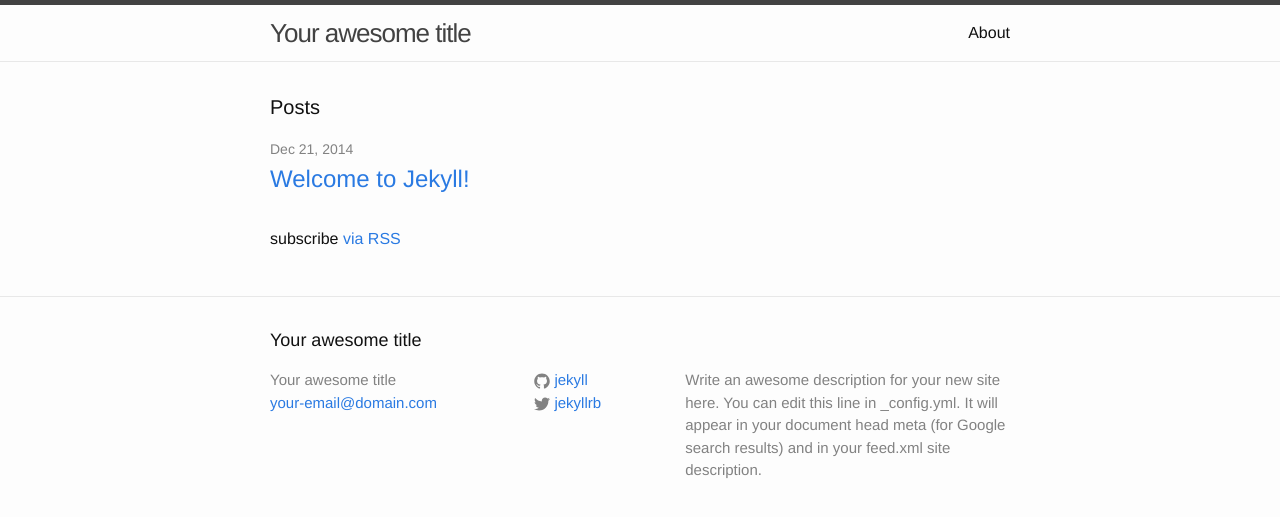
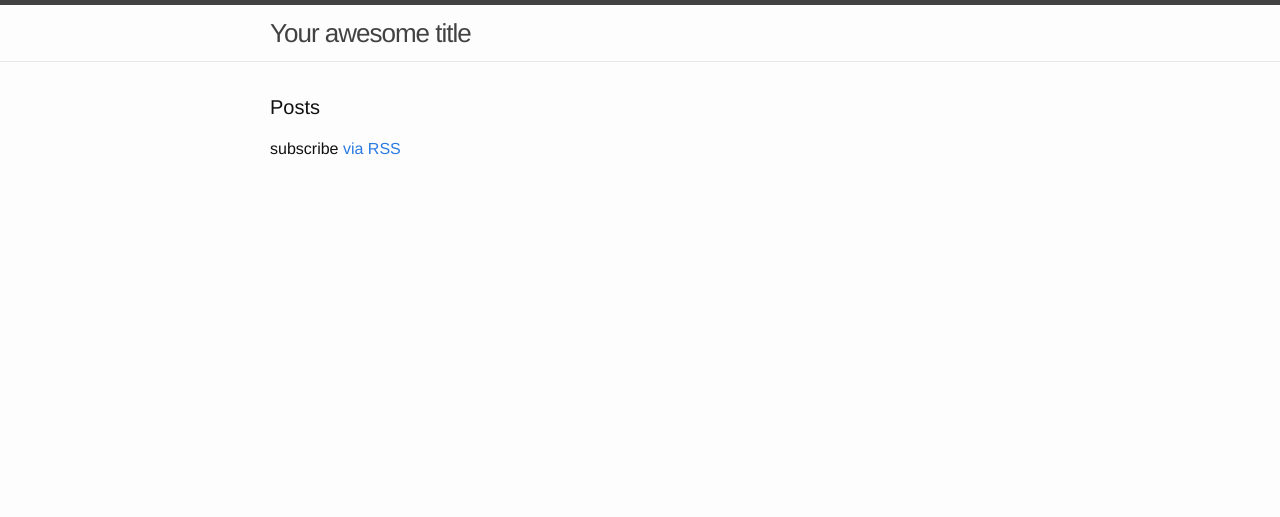
Before and after one commit to kwongius/hanzi, a Jekyll site: the page built from index.html, in a window 1280 px wide. Shown: the top 517 px of the page. Built offline with Jekyll 4.4.1, drawn with Linux system fonts in a browser that asks for light colours.

```diff
--- a/_includes/footer.html
+++ /dev/null
@@ -1,55 +0,0 @@
-<footer class="site-footer">
-
-  <div class="wrapper">
-
-    <h2 class="footer-heading">{{ site.title }}</h2>
-
-    <div class="footer-col-wrapper">
-      <div class="footer-col  footer-col-1">
-        <ul class="contact-list">
-          <li>{{ site.title }}</li>
-          <li><a href="mailto:{{ site.email }}">{{ site.email }}</a></li>
-        </ul>
-      </div>
-
-      <div class="footer-col  footer-col-2">
-        <ul class="social-media-list">
-          {% if site.github_username %}
-          <li>
-            <a href="https://github.com/{{ site.github_username }}">
-              <span class="icon  icon--github">
-                <svg viewBox="0 0 16 16">
-                  <path fill="#828282" d="M7.999,0.431c-4.285,0-7.76,3.474-7.76,7.761 c0,3.428,2.223,6.337,5.307,7.363c0.388,0.071,0.53-0.168,0.53-0.374c0-0.184-0.007-0.672-0.01-1.32 c-2.159,0.469-2.614-1.04-2.614-1.04c-0.353-0.896-0.862-1.135-0.862-1.135c-0.705-0.481,0.053-0.472,0.053-0.472 c0.779,0.055,1.189,0.8,1.189,0.8c0.692,1.186,1.816,0.843,2.258,0.645c0.071-0.502,0.271-0.843,0.493-1.037 C4.86,11.425,3.049,10.76,3.049,7.786c0-0.847,0.302-1.54,0.799-2.082C3.768,5.507,3.501,4.718,3.924,3.65 c0,0,0.652-0.209,2.134,0.796C6.677,4.273,7.34,4.187,8,4.184c0.659,0.003,1.323,0.089,1.943,0.261 c1.482-1.004,2.132-0.796,2.132-0.796c0.423,1.068,0.157,1.857,0.077,2.054c0.497,0.542,0.798,1.235,0.798,2.082 c0,2.981-1.814,3.637-3.543,3.829c0.279,0.24,0.527,0.713,0.527,1.437c0,1.037-0.01,1.874-0.01,2.129 c0,0.208,0.14,0.449,0.534,0.373c3.081-1.028,5.302-3.935,5.302-7.362C15.76,3.906,12.285,0.431,7.999,0.431z"/>
-                </svg>
-              </span>
-
-              <span class="username">{{ site.github_username }}</span>
-            </a>
-          </li>
-          {% endif %}
-
-          {% if site.twitter_username %}
-          <li>
-            <a href="https://twitter.com/{{ site.twitter_username }}">
-              <span class="icon  icon--twitter">
-                <svg viewBox="0 0 16 16">
-                  <path fill="#828282" d="M15.969,3.058c-0.586,0.26-1.217,0.436-1.878,0.515c0.675-0.405,1.194-1.045,1.438-1.809
-                  c-0.632,0.375-1.332,0.647-2.076,0.793c-0.596-0.636-1.446-1.033-2.387-1.033c-1.806,0-3.27,1.464-3.27,3.27 c0,0.256,0.029,0.506,0.085,0.745C5.163,5.404,2.753,4.102,1.14,2.124C0.859,2.607,0.698,3.168,0.698,3.767 c0,1.134,0.577,2.135,1.455,2.722C1.616,6.472,1.112,6.325,0.671,6.08c0,0.014,0,0.027,0,0.041c0,1.584,1.127,2.906,2.623,3.206 C3.02,9.402,2.731,9.442,2.433,9.442c-0.211,0-0.416-0.021-0.615-0.059c0.416,1.299,1.624,2.245,3.055,2.271 c-1.119,0.877-2.529,1.4-4.061,1.4c-0.264,0-0.524-0.015-0.78-0.046c1.447,0.928,3.166,1.469,5.013,1.469 c6.015,0,9.304-4.983,9.304-9.304c0-0.142-0.003-0.283-0.009-0.423C14.976,4.29,15.531,3.714,15.969,3.058z"/>
-                </svg>
-              </span>
-
-              <span class="username">{{ site.twitter_username }}</span>
-            </a>
-          </li>
-          {% endif %}
-        </ul>
-      </div>
-
-      <div class="footer-col  footer-col-3">
-        <p class="text">{{ site.description }}</p>
-      </div>
-    </div>
-
-  </div>
-
-</footer>
--- a/_includes/head.html
+++ b/_includes/head.html
@@ -8,5 +8,4 @@
 
   <link rel="stylesheet" href="{{ "/css/main.css" | prepend: site.baseurl }}">
   <link rel="canonical" href="{{ page.url | replace:'index.html','' | prepend: site.baseurl | prepend: site.url }}">
-  <link rel="alternate" type="application/atom+xml" title="{{ site.title }}" href="{{ "/feed.xml" | prepend: site.baseurl | prepend: site.url }}" />
 </head>
--- a/_includes/header.html
+++ b/_includes/header.html
@@ -4,24 +4,6 @@
 
     <a class="site-title" href="{{ site.baseurl }}/">{{ site.title }}</a>
 
-    <nav class="site-nav">
-      <a href="#" class="menu-icon">
-        <svg viewBox="0 0 18 15">
-          <path fill="#424242" d="M18,1.484c0,0.82-0.665,1.484-1.484,1.484H1.484C0.665,2.969,0,2.304,0,1.484l0,0C0,0.665,0.665,0,1.484,0 h15.031C17.335,0,18,0.665,18,1.484L18,1.484z"/>
-          <path fill="#424242" d="M18,7.516C18,8.335,17.335,9,16.516,9H1.484C0.665,9,0,8.335,0,7.516l0,0c0-0.82,0.665-1.484,1.484-1.484 h15.031C17.335,6.031,18,6.696,18,7.516L18,7.516z"/>
-          <path fill="#424242" d="M18,13.516C18,14.335,17.335,15,16.516,15H1.484C0.665,15,0,14.335,0,13.516l0,0 c0-0.82,0.665-1.484,1.484-1.484h15.031C17.335,12.031,18,12.696,18,13.516L18,13.516z"/>
-        </svg>
-      </a>
-
-      <div class="trigger">
-        {% for page in site.pages %}
-          {% if page.title %}
-          <a class="page-link" href="{{ page.url | prepend: site.baseurl }}">{{ page.title }}</a>
-          {% endif %}
-        {% endfor %}
-      </div>
-    </nav>
-
   </div>
 
 </header>
--- a/_layouts/default.html
+++ b/_layouts/default.html
@@ -13,8 +13,6 @@
       </div>
     </div>
 
-    {% include footer.html %}
-
   </body>
 
 </html>
--- a/_posts/2014-12-21-welcome-to-jekyll.markdown
+++ /dev/null
@@ -1,25 +0,0 @@
----
-layout: post
-title:  "Welcome to Jekyll!"
-date:   2014-12-21 17:43:31
-categories: jekyll update
----
-You’ll find this post in your `_posts` directory. Go ahead and edit it and re-build the site to see your changes. You can rebuild the site in many different ways, but the most common way is to run `jekyll serve`, which launches a web server and auto-regenerates your site when a file is updated.
-
-To add new posts, simply add a file in the `_posts` directory that follows the convention `YYYY-MM-DD-name-of-post.ext` and includes the necessary front matter. Take a look at the source for this post to get an idea about how it works.
-
-Jekyll also offers powerful support for code snippets:
-
-{% highlight ruby %}
-def print_hi(name)
-  puts "Hi, #{name}"
-end
-print_hi('Tom')
-#=> prints 'Hi, Tom' to STDOUT.
-{% endhighlight %}
-
-Check out the [Jekyll docs][jekyll] for more info on how to get the most out of Jekyll. File all bugs/feature requests at [Jekyll’s GitHub repo][jekyll-gh]. If you have questions, you can ask them on [Jekyll’s dedicated Help repository][jekyll-help].
-
-[jekyll]:      http://jekyllrb.com
-[jekyll-gh]:   https://github.com/jekyll/jekyll
-[jekyll-help]: https://github.com/jekyll/jekyll-help
--- a/about.md
+++ /dev/null
@@ -1,11 +0,0 @@
----
-layout: page
-title: About
-permalink: /about/
----
-
-This is the base Jekyll theme. You can find out more info about customizing your Jekyll theme, as well as basic Jekyll usage documentation at [jekyllrb.com](http://jekyllrb.com/)
-
-You can find the source code for the Jekyll new theme at: [github.com/jglovier/jekyll-new](https://github.com/jglovier/jekyll-new)
-
-You can find the source code for Jekyll at [github.com/jekyll/jekyll](https://github.com/jekyll/jekyll)
```
Also changed, not shown: _layouts/page.html (deleted, +0 -14 lines), _layouts/post.html (deleted, +0 -15 lines), feed.xml (deleted, +0 -30 lines).
